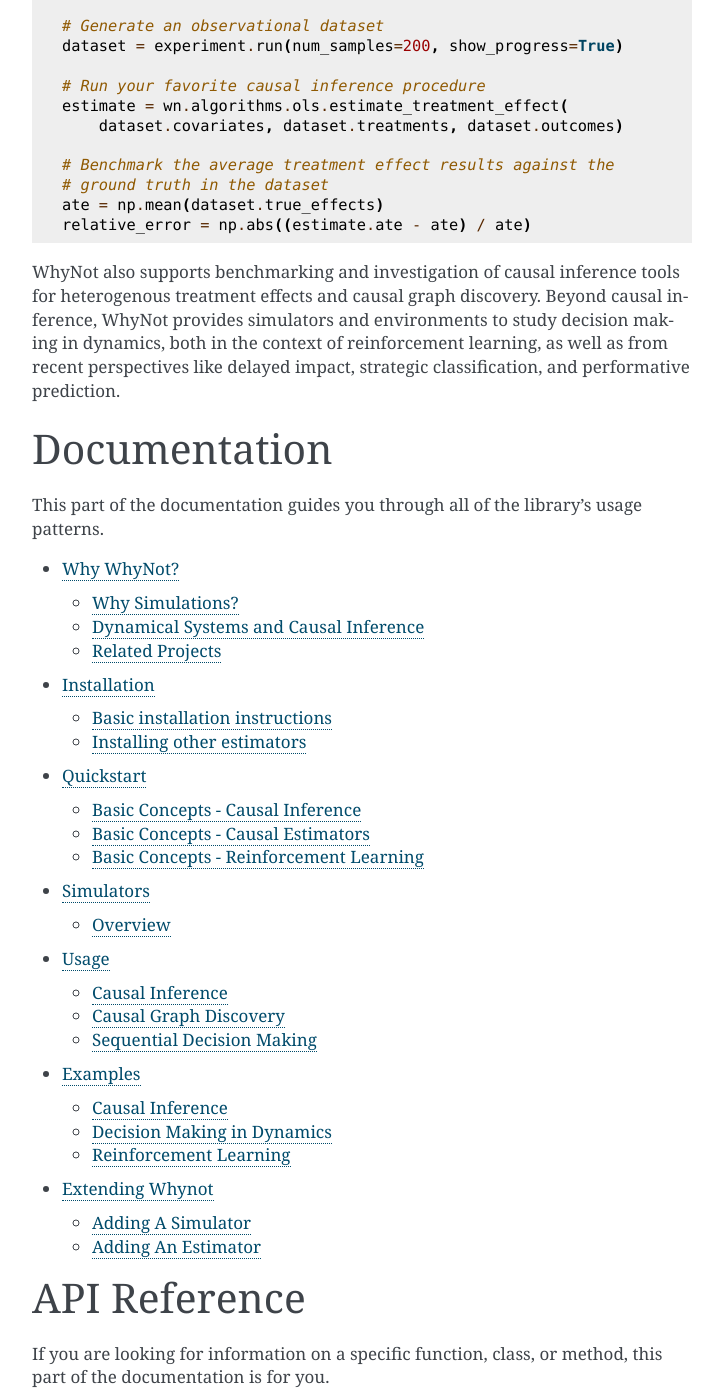
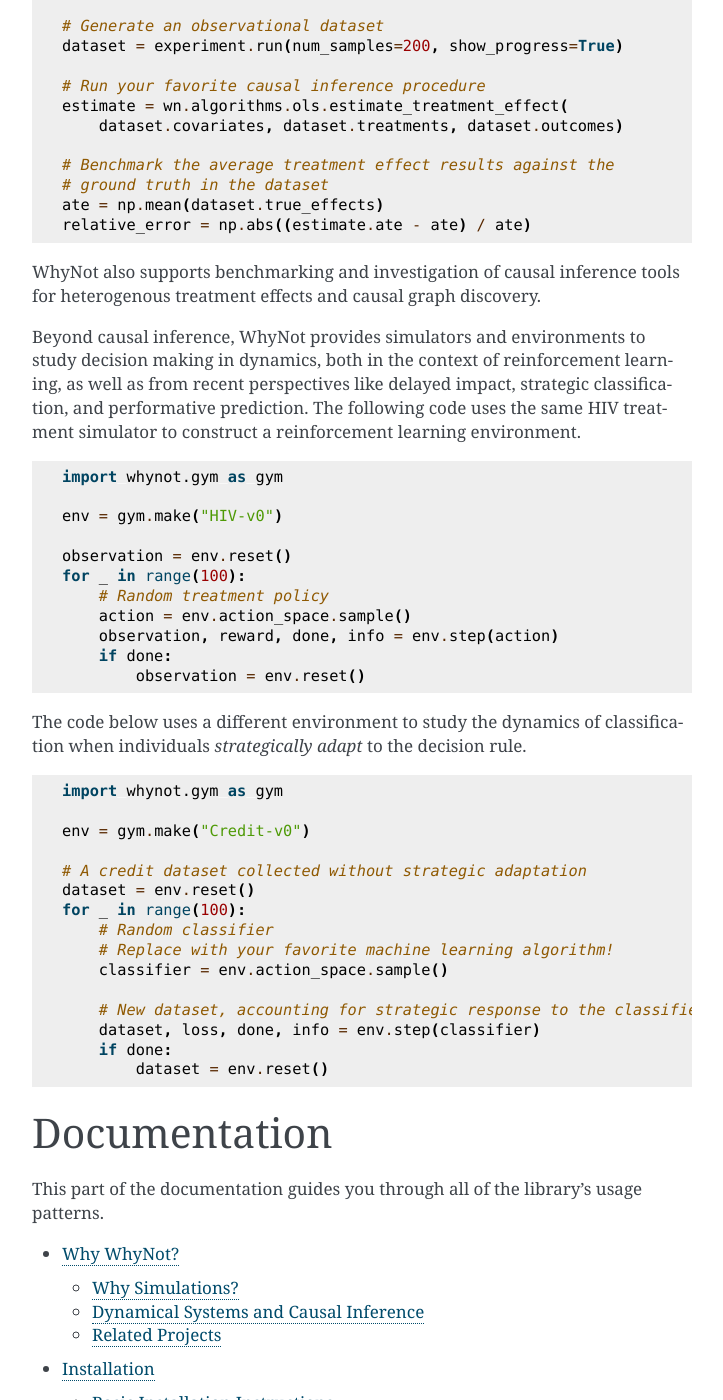
Before and after one commit to socialfoundations/whynot, a Sphinx documentation site: the page built from docs/source/index.rst, in a window 1280 px wide and 1400 px high, scrolled down 629 px. Shown: the whole window, without its empty margins (388-1111 px from the left). Built offline with Sphinx 7.4.7, drawn with Linux system fonts in a browser that asks for light colours; some of the changed text lies outside the part shown.

Commit message:
Update landing page.

```diff
--- a/docs/source/index.rst
+++ b/docs/source/index.rst
@@ -34,11 +34,48 @@ against ground truth.
 
 
 WhyNot also supports benchmarking and investigation of causal inference tools
-for heterogenous treatment effects and causal graph discovery. Beyond causal
-inference, WhyNot provides simulators and environments to study decision making
-in dynamics, both in the context of reinforcement learning, as well as from
-recent perspectives like delayed impact, strategic classification, and
-performative prediction.
+for heterogenous treatment effects and causal graph discovery.
+
+Beyond causal inference, WhyNot provides simulators and environments to study
+decision making in dynamics, both in the context of reinforcement learning, as
+well as from recent perspectives like delayed impact, strategic classification,
+and performative prediction. The following code uses the same HIV treatment
+simulator to construct a reinforcement learning environment.
+
+.. code:: python
+
+    import whynot.gym as gym
+
+    env = gym.make("HIV-v0")
+
+    observation = env.reset()
+    for _ in range(100):
+        # Random treatment policy
+        action = env.action_space.sample()
+        observation, reward, done, info = env.step(action)
+        if done:
+            observation = env.reset()
+
+The code below uses a different environment to study the dynamics of
+classification when individuals *strategically adapt* to the decision rule.
+
+.. code:: python
+
+    import whynot.gym as gym
+
+    env = gym.make("Credit-v0")
+
+    # A credit dataset collected without strategic adaptation
+    dataset = env.reset()
+    for _ in range(100):
+        # Random classifier
+        # Replace with your favorite machine learning algorithm!
+        classifier = env.action_space.sample()
+
+        # New dataset, accounting for strategic response to the classifier
+        dataset, loss, done, info = env.step(classifier)
+        if done:
+            dataset = env.reset()
 
 
 Documentation
--- a/docs/source/installation.rst
+++ b/docs/source/installation.rst
@@ -3,7 +3,7 @@
 Installation
 ============
 
-Basic installation instructions
+Basic Installation Instructions
 -------------------------------
 
 WhyNot supports Python3 on both OS X and Linux systems. We recommend using `pip`
@@ -24,7 +24,7 @@ for installation and isolating the installation inside a `virtualenv`_.
 
 
 
-Installing other estimators
+Installing Other Estimators
 ---------------------------
 By default, WhyNot ships with a small set of causal estimators written in pure
 Python. Because many state-of-the-art causal inference routines are implemented
```
